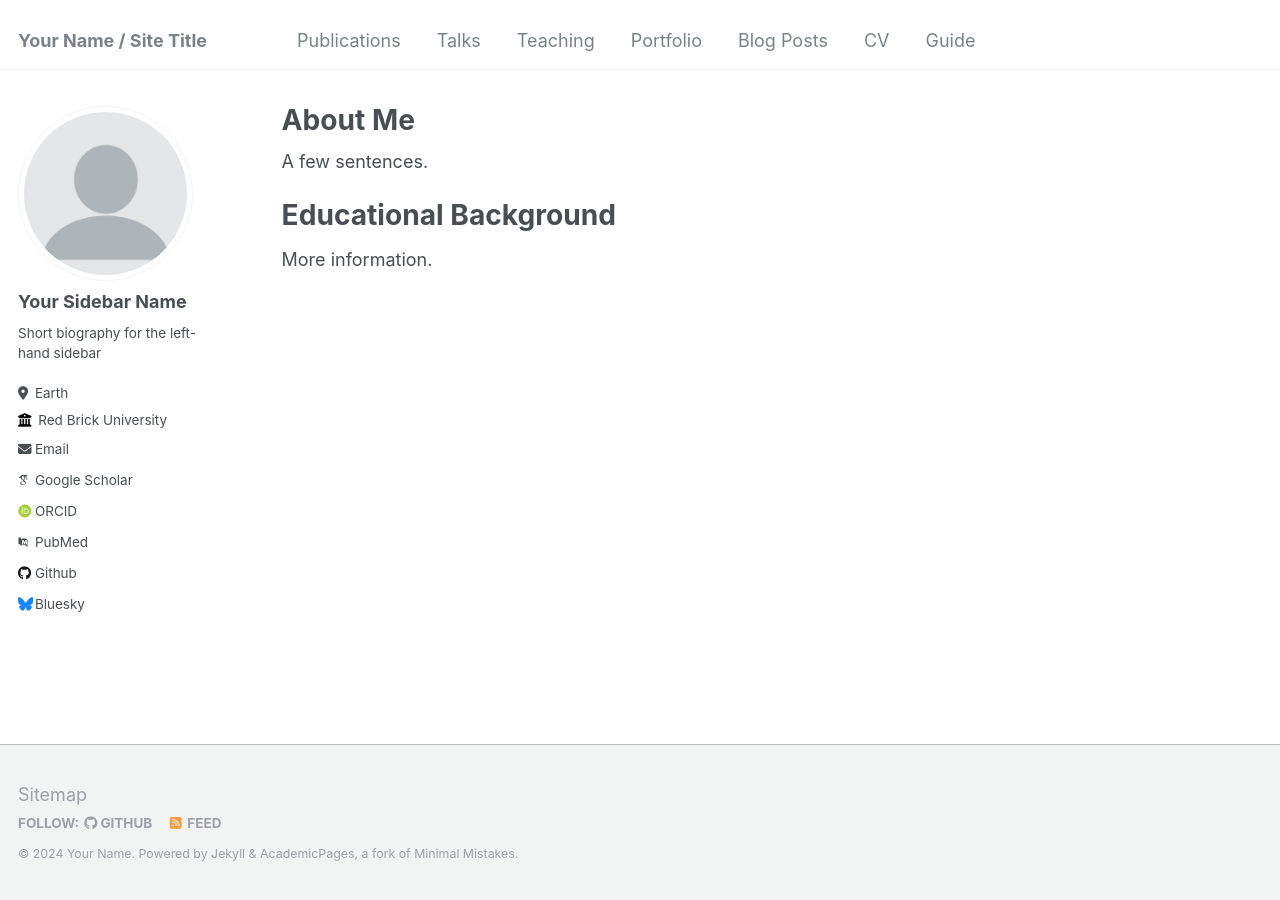
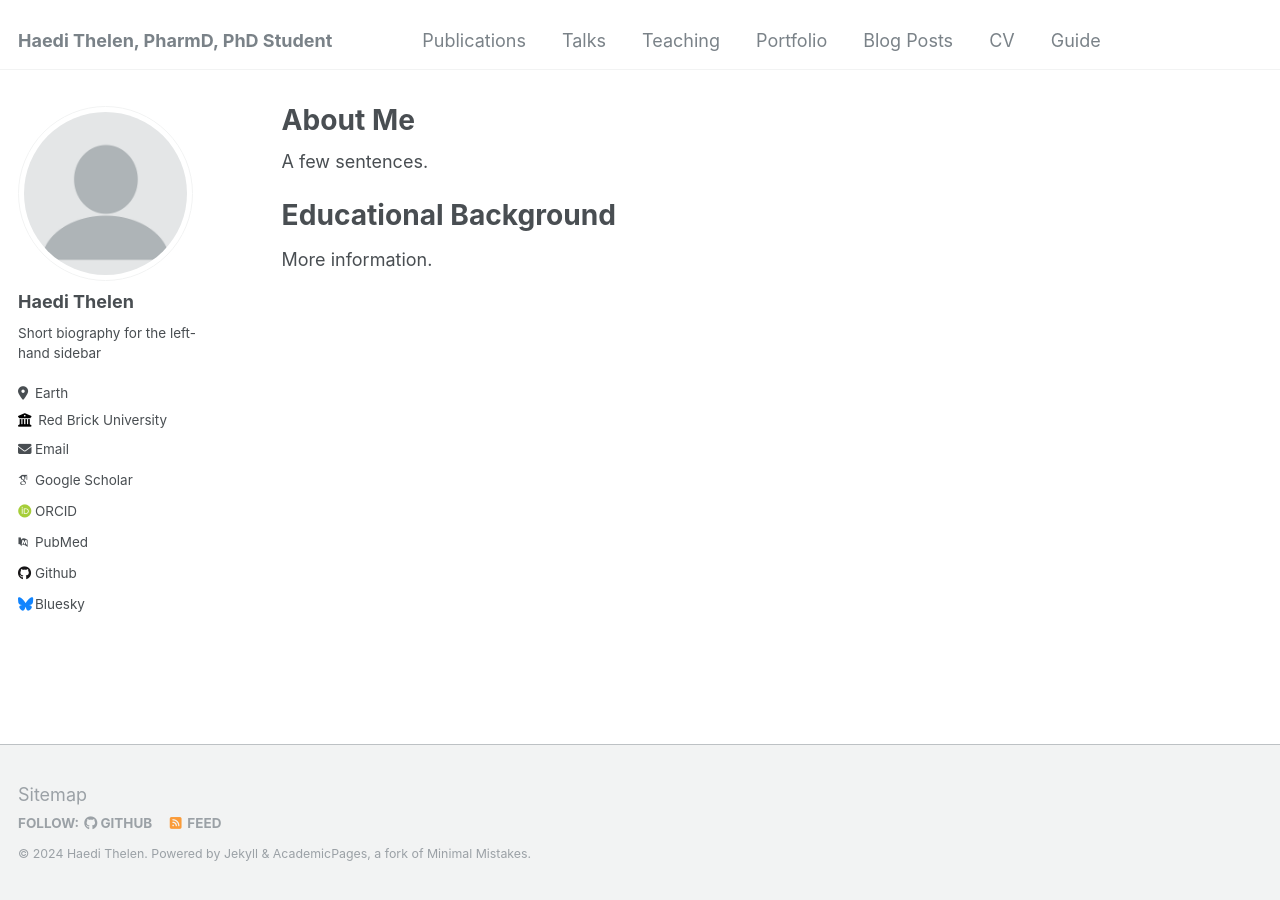
Before and after one commit to HaediThelen/HaediThelen.github.io, a Jekyll site: the page built from _pages/about.md, in a window 1280 px wide. Built offline with Jekyll 4.4.1, drawn with Linux system fonts in a browser that asks for light colours; some web fonts are replaced.

Commit message:
Update _config.yml
Start to modify name.

```diff
--- a/_config.yml
+++ b/_config.yml
@@ -8,9 +8,9 @@
 
 # Basic Site Settings
 locale                   : "en-US"
-title                    : "Your Name / Site Title"
+title                    : "Haedi Thelen, PharmD, PhD Student"
 title_separator          : "-"
-name                     : &name "Your Name"
+name                     : &name "Haedi Thelen"
 description              : &description "personal description"
 url                      : https://academicpages.github.io # the base hostname & protocol for your site e.g. "https://mmistakes.github.io"
 baseurl                  : "" # the subpath of your site, e.g. "/blog"
@@ -22,7 +22,7 @@
 author:
   # Biographic information
   avatar           : "profile.png"
-  name             : "Your Sidebar Name"
+  name             : "Haedi Thelen"
   pronouns         : # example: "she/her"
   bio              : "Short biography for the left-hand sidebar"
   location         : "Earth"
```
